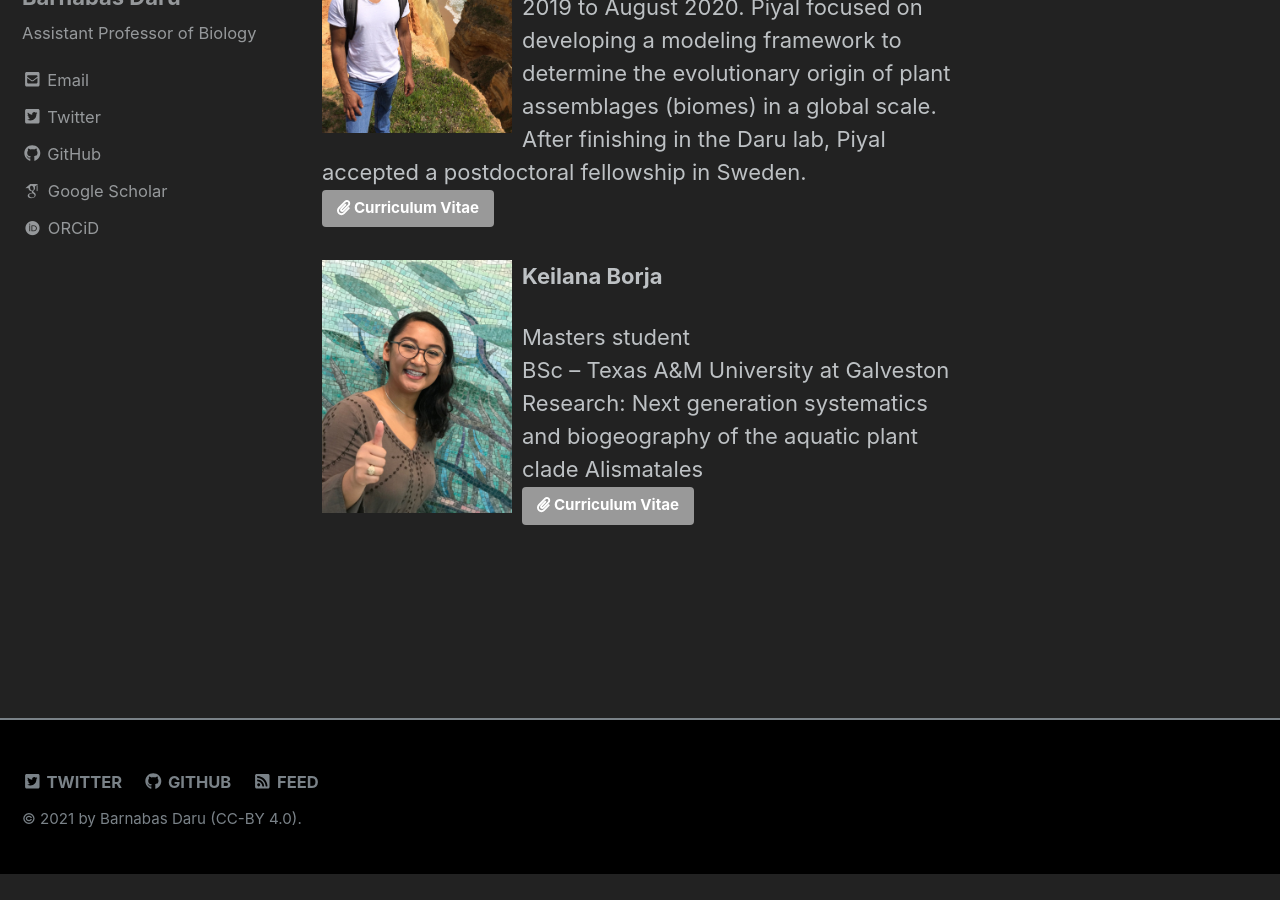
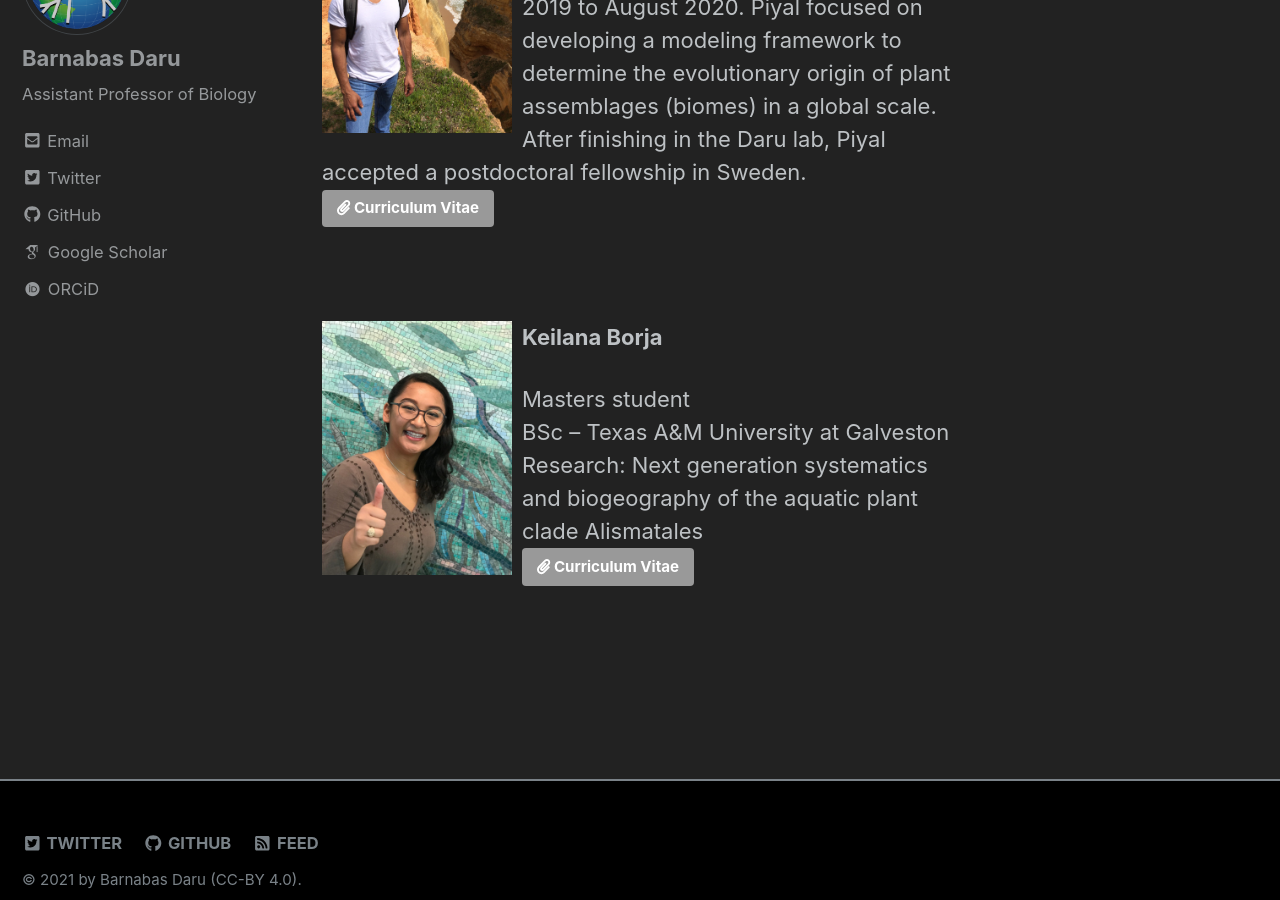
Before and after one commit to darunabas/darulab.github.io, a Jekyll site: the page built from _pages/people.md, in a window 1280 px wide and 900 px high, scrolled down 2343 px. Built offline with Jekyll 4.4.1, drawn with Linux system fonts in a browser that asks for light colours; nearby versions of some CDN libraries; some web fonts are replaced; before the commit the page ends 3217 px from its top, so only the background shows below that.

Commit message:
Update people.md

```diff
--- a/_pages/people.md
+++ b/_pages/people.md
@@ -77,6 +77,7 @@ Please <a target="_blank" rel="noopener noreferrer" href = "mailto: barnabas.dar
 Piyal was a postdoc in the lab from June 2019 to August 2020. Piyal focused on developing a modeling framework to determine the evolutionary origin of plant assemblages (biomes) in a global scale. After finishing in the Daru lab, Piyal accepted a postdoctoral fellowship in Sweden.<br>
 [<i class="fa fa-paperclip" aria-hidden="true"></i> Curriculum Vitae]({{ site.baseurl}}/docs/d_PiyalCV.pdf){: .btn .btn--small .btn--primary}{:target="_blank"}
 
+<br clear="left"/>
 
 ![image-title-here](/images/keilana.jpg){:class="img-responsive"}{:width="200px"}{: style="float: left; padding-right:10px"}
 
```
